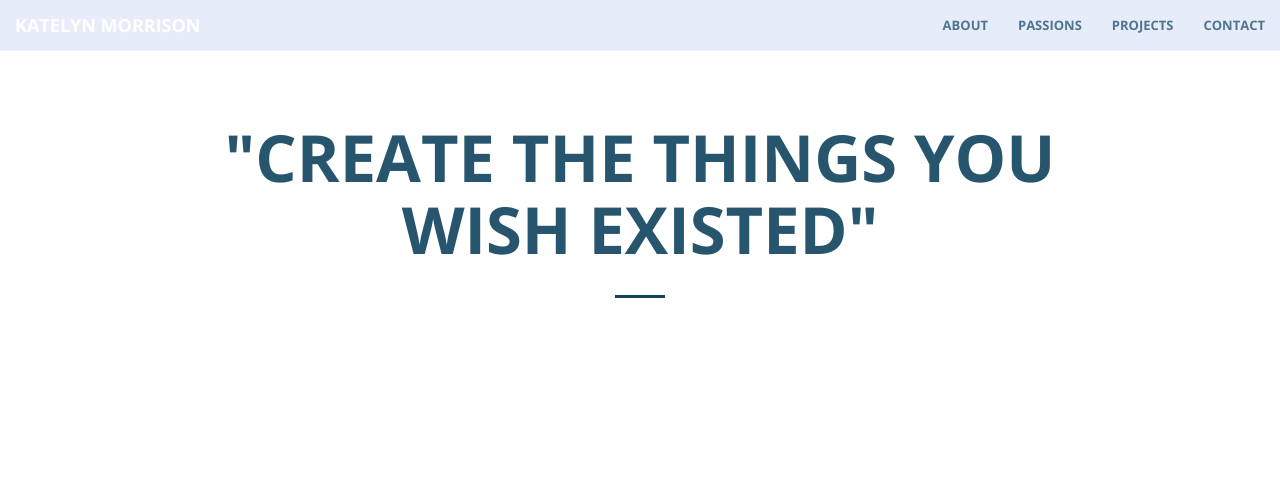
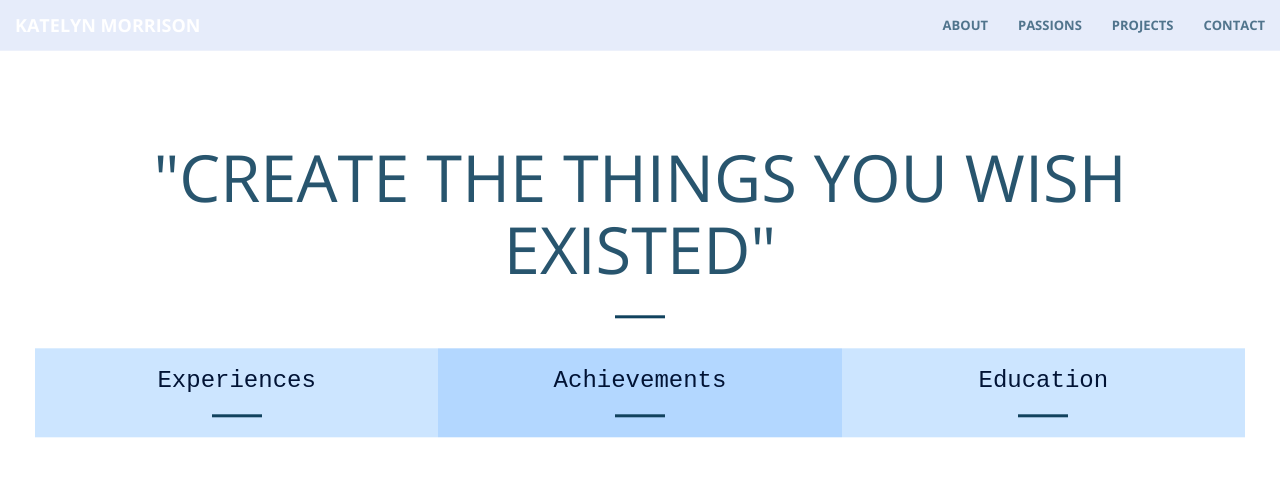
Before and after one commit to katelyn98/PersonalWebsite, a Jekyll site: the page built from index.md, in a window 1280 px wide and 900 px high. Shown: the top 477 px of the window. Built offline with Jekyll 4.4.1, drawn with Linux system fonts in a browser that asks for light colours.

Commit message:
adding resume setup

```diff
--- a/_includes/header.html
+++ b/_includes/header.html
@@ -1,10 +1,33 @@
 <header>
     <div class="header-content">
         <div class="header-content-inner">
-            <h1>"Create the things you wish existed"</h1>
+            <h1 id="quote">"Create the things you wish existed"</h1>
             <hr>
             <!-- <p>Learn all about Katelyn! You will find her talents, her passions, and her beliefs all throughout. Also check out her resume for a more detailed summary of her achievements and experiences.</p> -->
             <!-- <a href="#about" class="btn btn-primary btn-xl page-scroll">Find out more!</a> -->
+        </div>
+        <div class="row">
+            <div class="box" style="background-color: rgb(204, 229, 255)">
+                <h3 id="title">Experiences</h3>
+                <hr>
+                <p id="info-left">
+
+                </p>
+            </div>
+            <div class="box" style="background-color: rgb(179, 215, 255)">
+                <h3 id="title">Achievements</h3>
+                <hr>
+                <p id="info-right">
+
+                </p>
+            </div>
+            <div class="box" style="background-color: rgb(204,229,255)">
+                <h3 id="title">Education</h3>
+                <hr>
+                <p id="info-middle">
+
+                </p>
+            </div>
         </div>
     </div>
 
--- a/_includes/portfolio.html
+++ b/_includes/portfolio.html
@@ -18,7 +18,7 @@
             </div>
             <div class="col-lg-4 col-sm-6">
                 <a href="#" class="portfolio-box">
-                    <img src="img/portfolio/2.jpg" class="img-responsive" alt="">
+                    <img src="img/portfolio/LasercutterProj.jpg" class="img-responsive" alt="">
                     <div class="portfolio-box-caption">
                         <div class="portfolio-box-caption-content">
                             <div class="project-category text-faded">
@@ -33,7 +33,7 @@
             </div>
             <div class="col-lg-4 col-sm-6">
                 <a href="#" class="portfolio-box">
-                    <img src="img/portfolio/3.jpg" class="img-responsive" alt="">
+                    <img src="img/portfolio/TurnpikeProj.jpg" class="img-responsive" alt="">
                     <div class="portfolio-box-caption">
                         <div class="portfolio-box-caption-content">
                             <div class="project-category text-faded">
@@ -48,11 +48,11 @@
             </div>
             <div class="col-lg-4 col-sm-6">
                 <a href="#" class="portfolio-box">
-                    <img src="img/portfolio/4.jpg" class="img-responsive" alt="">
+                    <img src="img/portfolio/WorkshopProj.jpg" class="img-responsive" alt="">
                     <div class="portfolio-box-caption">
                         <div class="portfolio-box-caption-content">
                             <div class="project-category text-faded">
-                                Innovation/Technology - Research
+                                Innovation/Technology - Workshops
                             </div>
                             <div class="project-name">
                                 Vinyl Cutter Workshops
@@ -63,14 +63,14 @@
             </div>
             <div class="col-lg-4 col-sm-6">
                 <a href="#" class="portfolio-box">
-                    <img src="img/portfolio/5.jpg" class="img-responsive" alt="">
+                    <img src="img/portfolio/InternshipProj.jpg" class="img-responsive" alt="">
                     <div class="portfolio-box-caption">
                         <div class="portfolio-box-caption-content">
                             <div class="project-category text-faded">
-                                Category
+                                Programming - JavaScript
                             </div>
                             <div class="project-name">
-                                Project Name
+                                User Provisioning Access Workflow
                             </div>
                         </div>
                     </div>
@@ -78,14 +78,14 @@
             </div>
             <div class="col-lg-4 col-sm-6">
                 <a href="#" class="portfolio-box">
-                    <img src="img/portfolio/6.jpg" class="img-responsive" alt="">
+                    <img src="img/portfolio/logo.jpg" class="img-responsive" alt="">
                     <div class="portfolio-box-caption">
                         <div class="portfolio-box-caption-content">
                             <div class="project-category text-faded">
-                                Category
+                                Sustainability - Millennium Fellowship
                             </div>
                             <div class="project-name">
-                                Project Name
+                                Sustainability CREATE
                             </div>
                         </div>
                     </div>
--- a/_includes/services.html
+++ b/_includes/services.html
@@ -11,7 +11,7 @@
         <div class="row">
             <div class="col-lg-3 col-md-6 text-center">
                 <div class="service-box">
-                    <i class="fa fa-4x fa-globe bounceIn text-primary"></i>
+                    <i class="fa fa-4x fa-globe wow bounceIn text-primary"></i>
                     <h3>Sustainability</h3>
                     <p class="text-muted">It's about the environment and so much more...</p>
                 </div>
--- a/_sass/_base.scss
+++ b/_sass/_base.scss
@@ -165,28 +165,33 @@ header {
         width: 100%;
         padding: 100px 15px 100px;
         top: 50%;
-        .header-content-git {
-            position: relative;
-            width: 100%;
-        }
+
         .header-content-inner {
             h1 {
-                font-weight: 700;
+                font-weight: 500;
                 text-transform: uppercase;
-                margin-top: -180px;
+                margin-top: -50px;
                 margin-bottom: 0;
                 color: rgba( $theme-primary, .9 );
             }
             hr {
                 margin: 30px auto;
             }
-            // p {
-            //     font-weight: 300;
-            //     color: rgba(black, .7);
-            //     font-size: 16px;
-            //     margin-bottom: 50px;
-            // }
+
         }
+
+        .row{
+            display: flex;
+        }
+
+        .box{
+            flex: 50%;
+        }
+
+        #title{
+            font-family: monospace;
+        }
+
     }
 
     @media (min-width: 768px) {
```
Also changed, not shown: img/portfolio/InternshipProj.JPG (added), img/portfolio/LaserCutterProj.JPG (added), img/portfolio/TurnpikeProj.JPG (added), img/portfolio/WorkshopProj.JPG (added), img/portfolio/logo.jpg (added).
